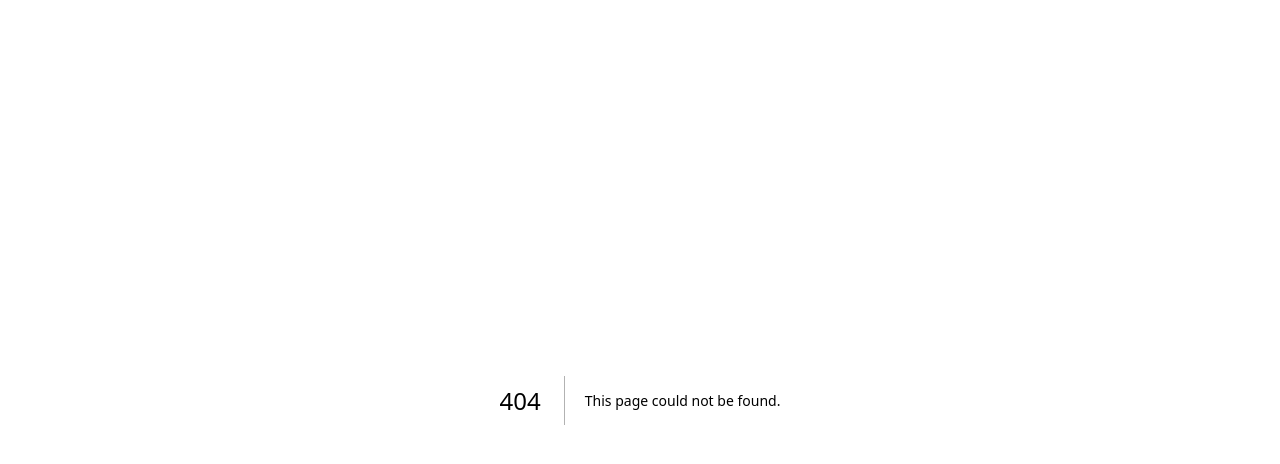
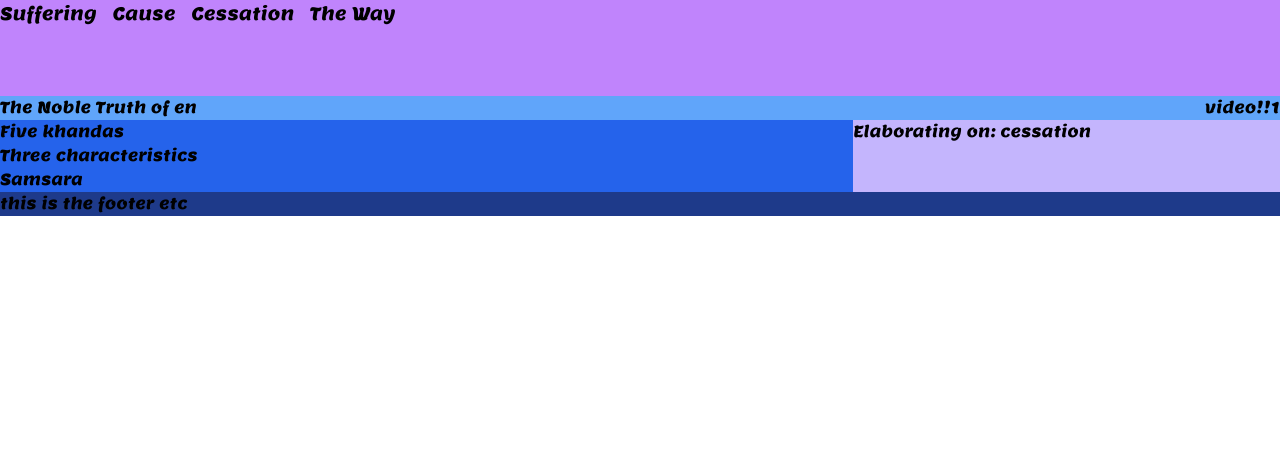
Before and after one commit to benmneb/word-of-the-buddha, a Next.js app: page /en/cessation in a window 1280 px wide. Before the commit this address had no page. Shown: the top 464 px of the page. Built offline with nearby package versions, Linux system fonts and the light colour scheme.

Commit message:
✨ Init basic layout and routing

```diff
--- /dev/null
+++ b/app/[truth]/[elaboration]/layout.tsx
@@ -0,0 +1,7 @@
+export default function ElaborationLayout({
+	children,
+}: {
+	children: React.ReactNode
+}) {
+	return <section className="bg-violet-300 h-full">{children}</section>
+}
--- /dev/null
+++ b/app/[truth]/[elaboration]/page.tsx
@@ -0,0 +1,7 @@
+export default function Elaboration({
+	params,
+}: {
+	params: { elaboration: string }
+}) {
+	return <article className="">Elaborating on: {params.elaboration}</article>
+}
--- /dev/null
+++ b/app/[truth]/layout.tsx
@@ -0,0 +1,37 @@
+import Link from 'next/link'
+import { ReactNode } from 'react'
+
+export default function TruthLayout({
+	children,
+	params,
+}: {
+	children: ReactNode
+	params: { truth: string }
+}) {
+	return (
+		<main className="bg-blue-400">
+			<section className="flex justify-between">
+				<article>The Noble Truth of {params.truth}</article>
+				<div>video!!1</div>
+			</section>
+			<section className="flex">
+				<nav className="bg-blue-600 w-2/3">
+					<ul>
+						<li>
+							<Link href={`/${params.truth}/khandas`}>Five khandas</Link>
+						</li>
+						<li>
+							<Link href={`/${params.truth}/three-characteristics`}>
+								Three characteristics
+							</Link>
+						</li>
+						<li>
+							<Link href={`/${params.truth}/samsara`}>Samsara</Link>
+						</li>
+					</ul>
+				</nav>
+				<aside className="w-1/3">{children}</aside>
+			</section>
+		</main>
+	)
+}
--- /dev/null
+++ b/app/[truth]/page.tsx
@@ -0,0 +1,3 @@
+export default function Truth({ params }: { params: { truth: string } }) {
+	return null
+}
--- a/app/layout.tsx
+++ b/app/layout.tsx
@@ -1,5 +1,6 @@
 import type { Metadata } from 'next'
 import { Lemon } from 'next/font/google'
+import Link from 'next/link'
 import './globals.css'
 
 const font = Lemon({
@@ -47,7 +48,24 @@ export default function RootLayout({
 				<meta name="msapplication-TileColor" content="#cdb4db" />
 				<meta name="theme-color" content="#cdb4db" />
 			</head>
-			<body className={font.className}>{children}</body>
+			<body className={font.className}>
+				<nav className="text-lg bg-purple-400 flex h-24 gap-4">
+					<div className="">
+						<Link href="/suffering">Suffering</Link>
+					</div>
+					<div className="">
+						<Link href="/cause">Cause</Link>
+					</div>
+					<div className="">
+						<Link href="/cessation">Cessation</Link>
+					</div>
+					<div className="">
+						<Link href="/the-way">The Way</Link>
+					</div>
+				</nav>
+				{children}
+				<footer className="bg-blue-900">this is the footer etc</footer>
+			</body>
 		</html>
 	)
 }
--- a/app/page.tsx
+++ b/app/page.tsx
@@ -1,3 +1,3 @@
 export default function Home() {
-	return <main className="text-lg">word of the Buddha</main>
+	return <main className="text-lg">home</main>
 }
```
